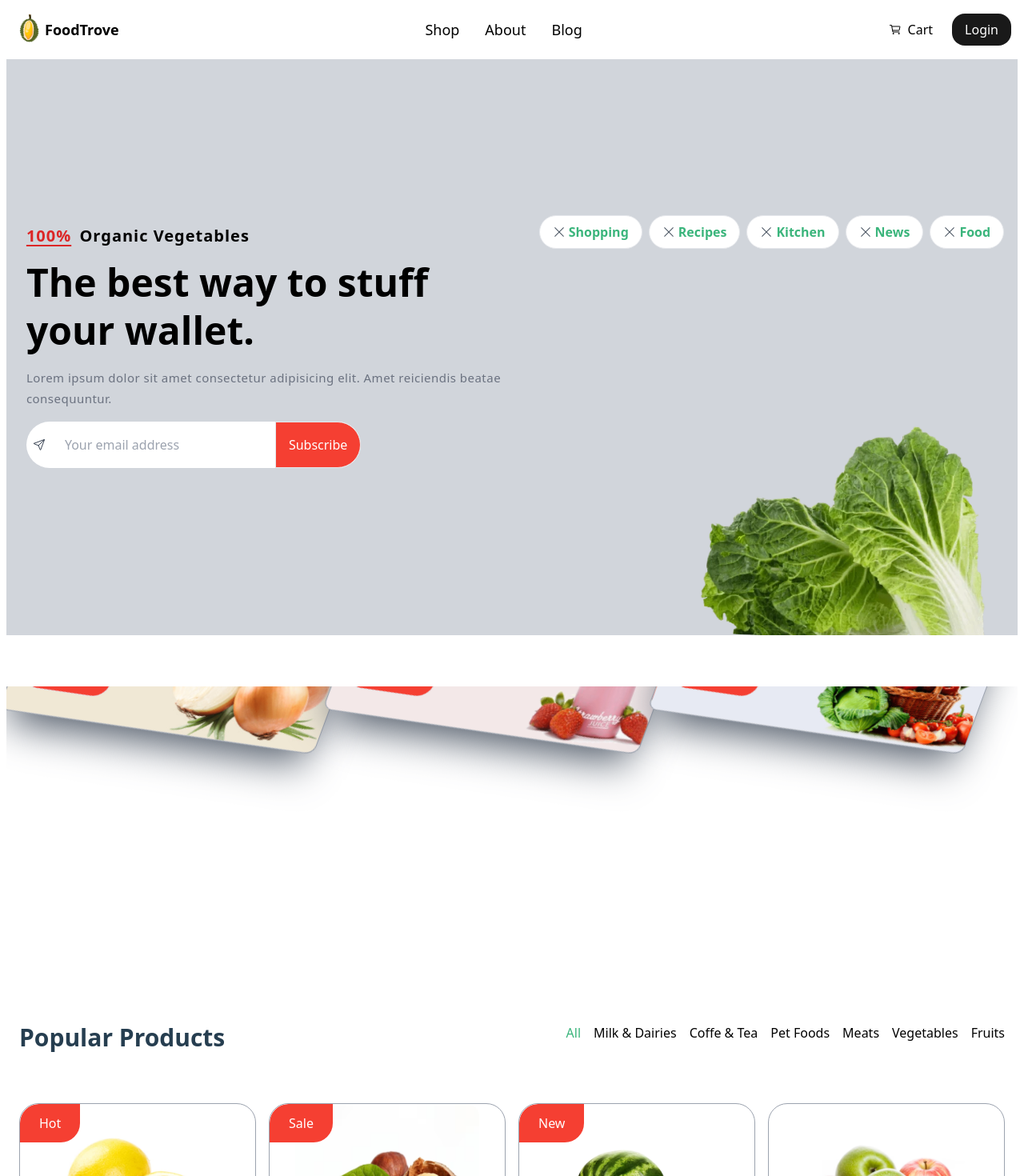
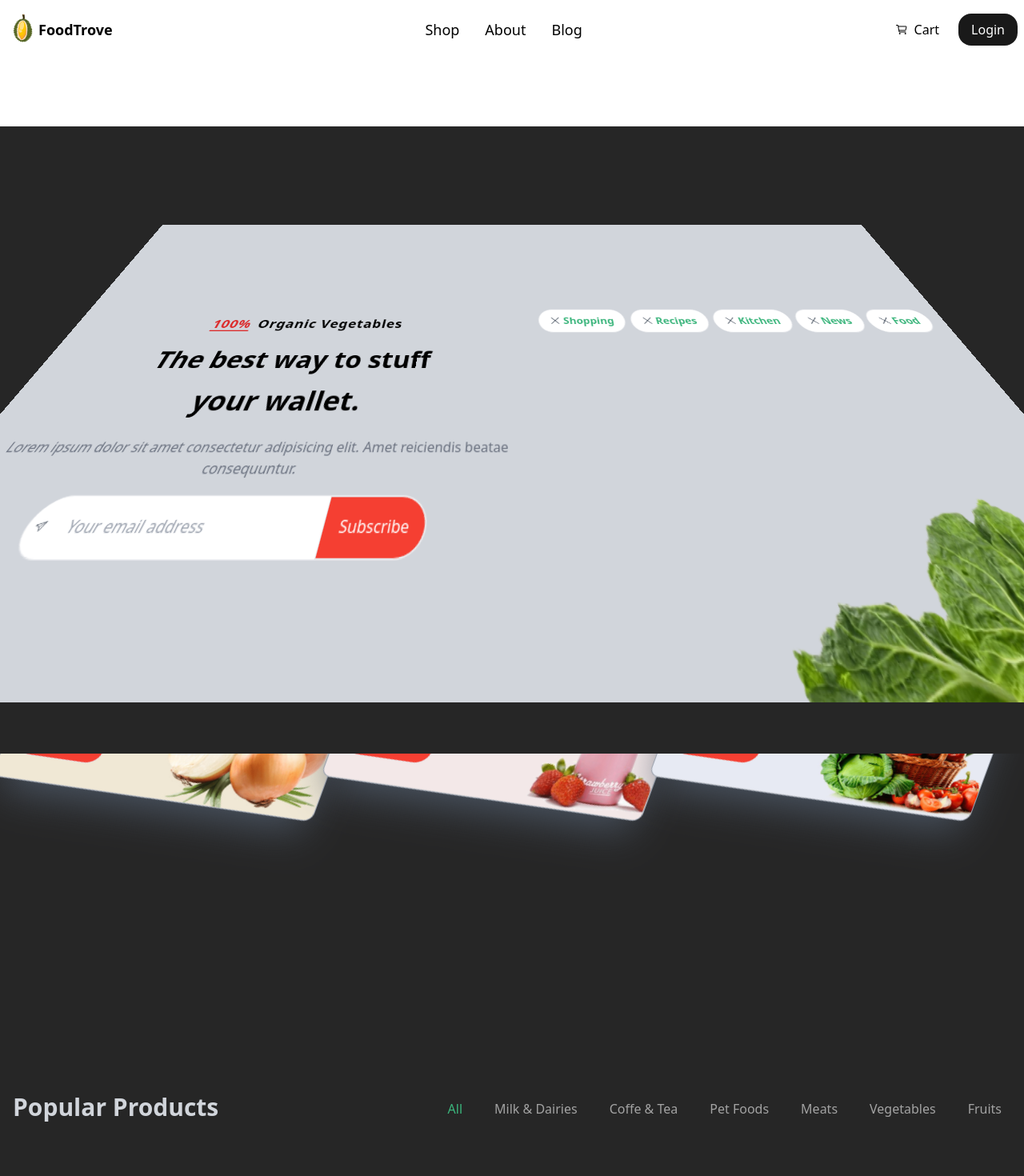
Before and after one commit to AliRazaDev27/foodtrove, a React (Vite) app: page / in a window 1280 px wide. Shown: the top 1470 px of the page at 80% size. Built offline with nearby package versions, Linux system fonts and the light colour scheme.

Commit message:
UI/UX improve V4

```diff
--- a/src/components/background_slider.tsx
+++ b/src/components/background_slider.tsx
@@ -1,7 +1,9 @@
-export function BackgroundSlider({direction,rounded,background,color,duration,delay,ease,children}:{direction?:'left'|'right'|'top'|'bottom',rounded?:string,background?:string,color?:string,duration?:number,delay?:string,ease?:string,children:React.ReactNode}) {
+export function BackgroundSlider(
+    {direction,rounded,background,color,duration,delay,ease,children}:{direction?:'left'|'right'|'top'|'bottom',rounded?:string,background?:string,color?:string,duration?:number,delay?:string,ease?:string,children:React.ReactNode}
+)
+    {
     let animate = ""
     if(direction){
-        console.log("wtf")
         if(direction === "left"){
             animate = "top-0 right-[100%] peer-hover:translate-x-[100%]"
         }
--- a/src/components/ui/complex_grid.tsx
+++ b/src/components/ui/complex_grid.tsx
@@ -32,7 +32,7 @@ export function ComplexGrid(){
             </div>
             <div className="flex flex-col justify-between  gap-8 space-y-8">
                 <h2 className="text-primary font-bold text-2xl underline underline-offset-[16px] decoration-green-300 decoration-3">Trending</h2>
-                {trending.map((card:any,index:number)=> <div className="gridItem"><SmallCard key={index} data={card}/></div>)}
+                {trending.map((card:any,index:number)=> <div className="gridItem" key={index}><SmallCard key={index} data={card}/></div>)}
             </div>
             <div className="flex flex-col justify-between  gap-8 space-y-8">
                 <h2 className="text-primary font-bold text-2xl underline underline-offset-[16px] decoration-green-300 decoration-3">Recently Added</h2>
--- a/src/components/ui/daily_best_sales.tsx
+++ b/src/components/ui/daily_best_sales.tsx
@@ -27,11 +27,11 @@ export function DailyBestSales(){
     return (
         <div className="px-4 md:my-8">
             <div className="flex justify-between py-8 md:my-4">
-                <h1 className="text-3xl text-primary font-bold">Daily Best Sells</h1>
+                <h1 className="text-3xl text-gray-300 font-bold">Daily Best Sells</h1>
                 <ul className="hidden md:flex  gap-5">
-                    <li className="text-lightgreen">Featured</li>
-                    <li>Popular</li>
-                    <li>New added</li>
+                    <li className="text-lightgreen hover:bg-lightgreen hover:text-white px-3 py-2 rounded-3xl transition-all duration-500">Featured</li>
+                    <li className="text-neutral-400 hover:bg-lightgreen hover:text-white px-3 py-2 rounded-3xl transition-all duration-500">Popular</li>
+                    <li className="text-neutral-400 hover:bg-lightgreen hover:text-white px-3 py-2 rounded-3xl transition-all duration-500">New added</li>
                 </ul>
             </div>
             <div className="grid grid-cols-1 md:grid-cols-12 gap-8 ">
--- a/src/components/ui/deals_of_the_day.tsx
+++ b/src/components/ui/deals_of_the_day.tsx
@@ -4,8 +4,8 @@ export function DealsOfTheDay(){
     return(
         <div className="py-8 px-4 md:mt-16">
             <div className="flex justify-between items-center">
-                <h1 className="text-primary text-3xl font-bold">Deals Of The Day</h1>
-                <p className="text-secondary">All Deals</p>
+                <h1 className="text-neutral-300 text-3xl font-bold">Deals Of The Day</h1>
+                <p className="text-neutral-400 hover:bg-lightgreen hover:text-white px-4 py-2 rounded-3xl transition-all duration-500">All Deals</p>
             </div>
             <div className="grid grid-cols-1 md:grid-cols-4 gap-4 pt-8 ">
         {
--- a/src/components/ui/footer.tsx
+++ b/src/components/ui/footer.tsx
@@ -4,7 +4,7 @@ import { MdOutlineLocalPhone } from "react-icons/md";
 
 export function Footer() {
   return (
-    <div>
+    <div className="container mx-auto px-2">
       <div className="grid grid-col-1 sm:grid-cols-6 max-md:gap-8 gap-4 my-8 ">
         <div className="col-span-1 sm:col-span-2 flex flex-col  gap-4 ">
           <div className="flex items-center">
--- a/src/components/ui/header.tsx
+++ b/src/components/ui/header.tsx
@@ -23,7 +23,7 @@ export function Header() {
   console.log(user)
   return (
     <>
-    <header className="hidden md:flex  justify-between items-center my-4 px-2">
+    <header className="container mx-auto hidden md:flex  justify-between items-center my-4 px-2">
       <div className="flex items-center font-bold text-lg">
         <img src="/logo.png" alt="logo" />
         <Link to="/">FoodTrove</Link>
--- a/src/components/ui/hero.tsx
+++ b/src/components/ui/hero.tsx
@@ -4,39 +4,57 @@ import { BackgroundSlider } from "../background_slider";
 import gsap from "gsap"
 import { useGSAP } from "@gsap/react";
 import { TextPlugin } from "gsap/all";
+import { ScrollTrigger } from "gsap/ScrollTrigger";
 
 export function Hero(){
- gsap.registerPlugin(useGSAP,TextPlugin);
+ gsap.registerPlugin(useGSAP,TextPlugin,ScrollTrigger);
+
  useGSAP(() => {
     gsap.to("#textDiv", {
       text: {
         value:"The best way to stuff your wallet.",
-        newClass: "text-4xl md:text-5xl md:leading-[60px] font-extrabold",
+        newClass: "",
       },
       duration: 2,
       delay:0.5,
       ease: "power1.in",
     })
+    gsap.fromTo(".item",{
+        rotateX:15
+    },{
+        rotateX:0,
+        scrollTrigger:{
+            trigger:".item",
+            start:"top 30%",
+            end:"bottom 100%",
+            scrub:true,
+            toggleActions:"restart none  reverse none",
+        }
+    })
  })
+
     return(
-        <div className="relative flex flex-col-reverse leading md:flex-row  justify-evenly min-h-[90vh] items-center bg-gray-300">
-                <div className="flex flex-col gap-4 py-2 px-2  md:w-1/2">
-                    <p className="text-xl  font-bold leading-6 tracking-wider"><span className=" text-red-600 underline underline-offset-4 font-bold pr-1">100%</span> Organic Vegetables</p>
-                    <div id="textDiv"></div>
-                    <p className="text-gray-500 text-[15px] font-[400] tracking-[0.48px] leading-[26px] ">Lorem ipsum dolor sit amet consectetur adipisicing elit. Amet
+        <div className="overflow-hidden  mt-[100px] " style={{perspective:"200px"}}>
+        <div className="relative item flex flex-col-reverse leading md:flex-row  justify-evenly min-h-[90vh] items-center bg-gray-300">
+                <div className="flex   flex-col items-center gap-4 py-2 px-2  md:w-1/2">
+                    <p className="text-lg sm:text-xl  font-bold leading-6 tracking-wider"><span className=" text-red-600 underline underline-offset-4 font-bold pr-1">100%</span> Organic Vegetables</p>
+                    <div id="textDiv" className="text-3xl md:text-4xl md:leading-[60px] font-extrabold  w-[75%] text-center  mx-auto "></div>
+                    <p className="text-gray-500 leading-6 w-[75%] text-center sm:w-full">Lorem ipsum dolor sit amet consectetur adipisicing elit. Amet
                     reiciendis beatae consequuntur.
                     </p>
-                    <div className="flex items-center bg-white w-max rounded-full overflow-hidden">
+                    <div className="flex items-center justify-between bg-white border   sm:w-max rounded-full overflow-hidden">
                     <IoPaperPlaneOutline className="hidden md:block text-gray-700   translate-x-2" />
-                        <input type="text" className="outline-none  px-4 py-2 md:px-8 md:py-4 bg-transparent" placeholder="Your email address"/>
-                        <BackgroundSlider background="bg-lightred" color="bg-lightgreen" rounded="rounded-e-full"><button className="px-4 py-4 text-white">Subscribe</button></BackgroundSlider>
-                        <button className="md:hidden block">
-                        <IoPaperPlaneOutline className=" text-gray-700   -translate-x-3" />
+                        <input type="text" className="outline-none w-[90%] sm:w-full p-2 md:px-8 md:py-4 bg-transparent" placeholder="Your email address"/>
+                        <div>
+                        <BackgroundSlider background="bg-lightred" color="bg-lightgreen" rounded="rounded-e-full"><button className="px-4 sm:block hidden py-4 text-white">Subscribe</button></BackgroundSlider>
+                        </div>
+                        <button className="sm:hidden block  py-3 px-4  bg-lightred">
+                        <IoPaperPlaneOutline className=" text-gray-100" />
                         </button>
                     </div>
                 </div>
                 <div className="md:-translate-y-36">
-                    <ul className="flex  flex-wrap justify-center gap-2 ">
+                    <ul className="flex flex-wrap justify-center gap-2 ">
                         <li
                           className="hover:translate-y-6  hover:-rotate-[6deg]  transition-transform duration-1000  text-lightgreen hover:text-white" >
                             <BackgroundSlider rounded="rounded-full" direction="right" color="bg-lightgreen" delay={"delay-200"} ease="ease-in" duration={1000}>
@@ -83,5 +101,6 @@ export function Hero(){
                <img src="/hero1.webp" alt="hero" className="bg-cover"/>
                </div>
             </div>
+            </div>
     )
 }
--- a/src/components/ui/popular_product_card.tsx
+++ b/src/components/ui/popular_product_card.tsx
@@ -5,7 +5,7 @@ import { BackgroundSlider } from "../background_slider";
 
 export function PopularProductCard({product}:any){
     return(
-        <div className="relative border border-gray-400  hover:shadow-2xl hover:shadow-current  rounded-3xl hover:scale-105 group transition-all duration-500 overflow-hidden">
+        <div className="relative bg-white border border-gray-400  hover:shadow-2xl hover:shadow-current  rounded-3xl hover:scale-105 group transition-all duration-500 overflow-hidden">
             {
                 product.tag !== "" &&
                 <div className="absolute  top-0  group-hover:translate-x-[100%]  transition-all duration-1000  w-full   "><div className="bg-lightred group-hover:bg-lightgreen group-hover:font-bold text-white w-max px-6 py-3 rounded-tl-3xl rounded-br-3xl group-hover:rounded-none group-hover:rounded-tr-3xl group-hover:rounded-bl-3xl transition-all duration-1000 group-hover:-translate-x-[100%]">{product.tag}</div></div>
@@ -13,7 +13,7 @@ export function PopularProductCard({product}:any){
             <div className="px-8 space-y-2 pb-3">
             <img src={product.image} alt="product" className="mx-auto" />
             <p className="text-sm font-normal text-secondary">{product.category}</p>
-            <h2 className="text-wrap font-medium ">{product.title}</h2>
+            <h2 className="text-wrap text-xl font-medium ">{product.title}</h2>
             <div className="flex gap-12 items-center">
                 <FaStar className="text-yellow-500"/>
                 <p>({product.rating})</p>
--- a/src/components/ui/popular_products.tsx
+++ b/src/components/ui/popular_products.tsx
@@ -5,16 +5,16 @@ export function PopularProducts(){
     return(
         <div className="px-4 md:my-16">
             <div className="flex justify-between md:my-8">
-                <h1 className="text-3xl text-primary font-bold ">Popular Products</h1>
+                <h1 className="text-3xl text-gray-300 font-bold ">Popular Products</h1>
                 {/* convert to dropdown menu */}
-                <ul className="hidden md:flex gap-4">
-                    <li className="text-lightgreen">All</li>
-                    <li>Milk & Dairies</li>
-                    <li>Coffe & Tea</li>
-                    <li>Pet Foods</li>
-                    <li>Meats</li>
-                    <li>Vegetables</li>
-                    <li>Fruits</li>
+                <ul className="hidden md:flex gap-4 text-neutral-400">
+                    <li className="text-lightgreen flex items-center hover:text-white hover:bg-lightgreen rounded-3xl px-3 py-2 transition-all duration-500">All</li>
+                    <li className="flex items-center hover:text-white hover:bg-lightgreen rounded-3xl px-3 py-2 transition-all duration-500">Milk & Dairies</li>
+                    <li className="flex items-center hover:text-white hover:bg-lightgreen rounded-3xl px-3 py-2 transition-all duration-500">Coffe & Tea</li>
+                    <li className="flex items-center hover:text-white hover:bg-lightgreen rounded-3xl px-3 py-2 transition-all duration-500">Pet Foods</li>
+                    <li className="flex items-center hover:text-white hover:bg-lightgreen rounded-3xl px-3 py-2 transition-all duration-500">Meats</li>
+                    <li className="flex items-center hover:text-white hover:bg-lightgreen rounded-3xl px-3 py-2 transition-all duration-500">Vegetables</li>
+                    <li className="flex items-center hover:text-white hover:bg-lightgreen rounded-3xl px-3 py-2 transition-all duration-500">Fruits</li>
                 </ul>
             </div>
             <div className="grid grid-cols-1 sm:grid-cols-2 md:grid-cols-3 lg:grid-cols-4 xxl:grid-cols-5 gap-x-4 gap-y-8 py-8">
--- a/src/components/ui/tags.tsx
+++ b/src/components/ui/tags.tsx
@@ -2,14 +2,14 @@ import {tags} from "../../../data"
 export function Tags(){
     return(
         // need infinte slider
-        <div className="bg-slate-200 overflow-hidden my-16">
-        <div className="flex flex-col sm:flex-row gap-8 items-center overflow-hidden  slide    justify-evenly  px-4 py-4  rounded-xl">
+        <div className=" overflow-hidden">
+        <div className="flex flex-row gap-8 items-center overflow-hidden  slide    justify-evenly  px-4 py-8  rounded-xl">
             {tags.map((tag,index)=>(
-                <div key={index} className="flex bg-white border border-gray-300 shadow-2xl shadow-gray-500  item  flex-wrap gap-4 items-center px-2 py-2 rounded-2xl">
+                <div key={index} className="flex bg-white border border-gray-500   item  flex-wrap gap-4 items-center px-2 py-2 rounded-2xl">
                     <img src={tag.image} alt="tag" />
                     <div className="flex flex-col gap-2">
                         <p className="text-lg font-semibold">{tag.title}</p>
-                        <p className="text-secondary">{tag.tag}</p>
+                        <p className="text-neutral-700">{tag.tag}</p>
                     </div>
                 </div>
             ))}
--- a/src/pages/home.tsx
+++ b/src/pages/home.tsx
@@ -10,7 +10,7 @@ import { Hero } from "../components/ui/hero";
 
 export default function Home() {
   return (
-    <div className="container mx-auto ">
+    <div className="bg-neutral-800">
 
       <Hero />
       <Featured />
--- a/src/pages/root.tsx
+++ b/src/pages/root.tsx
@@ -5,7 +5,7 @@ import { Toaster } from "@/components/ui/toaster"
 
 export default function Root() {
     return(
-        <main className="container mx-auto px-2">
+        <main>
         <Header />
         <Outlet />
         <Footer />
```
